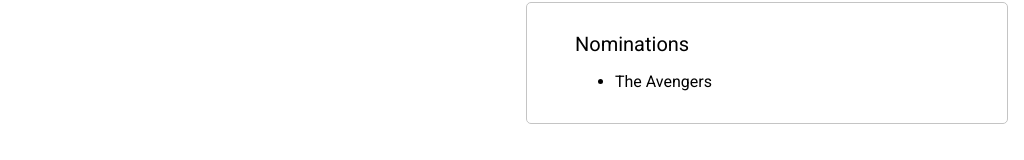
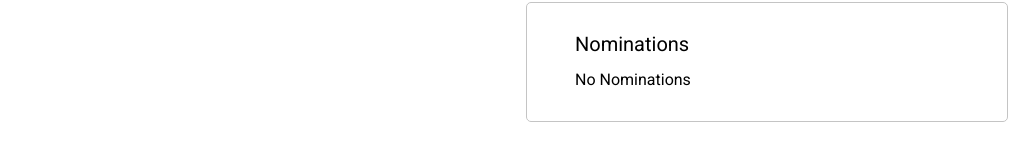
Before and after one commit to ThomasJnLiu/Shopify-Design-Challenge-2021, a React (Create React App) app: page / in a window 1280 px wide. Shown: the part 267-427 px from the top of the page, without its empty margins (256-1280 px from the left). Built offline with nearby package versions, Linux system fonts and the light colour scheme.

Commit message:
Add nominations function

```diff
--- a/src/App.css
+++ b/src/App.css
@@ -106,6 +106,10 @@ h1 {
 .content {
   display: flex;
 }
+
+ul {
+  list-style-type: none;
+}
 @media (max-width: 800px) {
   .cards {
     grid-template-columns: repeat(2, 1fr);
--- a/src/App.js
+++ b/src/App.js
@@ -9,6 +9,22 @@ import axios from "axios";
 
 const App = () => {
   const [movies, setMovies] = useState([]);
+  const [nominations, setNominations] = useState([]);
+  const onAdd = (nomMovie) => {
+    const exist = nominations.find((x) => x.imdbID === nomMovie.imdbID);
+    if (exist) {
+    } else {
+      setNominations([...nominations, { ...nomMovie }]);
+    }
+    // if (exist) {
+    //   // setNominations(
+    //   //   // nominations.map((x) =>
+    //   //   //   x.id === nomMovie.id ? { ...exist, qty: exist.qty + 1 } : x
+    //   //   // )
+    //   // );
+    // } else {
+    // }
+  };
   // const url = "http://www.omdbapi.com/?apikey=e95d3a07&s=";
   // const [query, setQuery] = useState("");
   // const [response, setResponse] = useState(false);
@@ -34,7 +50,8 @@ const App = () => {
       <Search getResult={(r) => setMovies(r)} />
       <div className="content">
         {" "}
-        <MoviesGrid newMovies={movies} /> <Nominations />
+        <MoviesGrid onAdd={onAdd} newMovies={movies} />
+        <Nominations onAdd={onAdd} movies={nominations} />
       </div>
     </div>
   );
--- a/src/components/MoviesCard.js
+++ b/src/components/MoviesCard.js
@@ -1,14 +1,17 @@
 import React from "react";
 import NominateButton from "./NominateButton";
 
-const MoviesCard = ({ movie, key }) => {
+const MoviesCard = ({ movie, key, onAdd }) => {
   return (
     <div className="movies-card" key={key}>
       <img src={movie.Poster} />
       <h1>{movie.Title}</h1>
       <h2>{movie.Year}</h2>
       <p>View on IMDB</p>
-      <NominateButton />
+      <button onClick={() => onAdd(movie)} class="nominate-button">
+        <p>Nominate</p>
+      </button>
+      {/* <NominateButton onAdd={onAdd} /> */}
     </div>
   );
 };
--- a/src/components/MoviesGrid.js
+++ b/src/components/MoviesGrid.js
@@ -1,7 +1,7 @@
 import React from "react";
 import MoviesCard from "./MoviesCard";
 
-const MoviesGrid = ({ newMovies }) => {
+const MoviesGrid = ({ newMovies, onAdd }) => {
   if (newMovies === undefined) {
     return (
       <>
@@ -12,10 +12,9 @@ const MoviesGrid = ({ newMovies }) => {
     return (
       <div className="movies">
         {newMovies.map((movie, index) => {
-          console.log(movie.Title);
           return (
             <>
-              <MoviesCard key={index} movie={movie} />
+              <MoviesCard key={index} movie={movie} onAdd={onAdd} />
             </>
           );
         })}
--- a/src/components/NominateButton.js
+++ b/src/components/NominateButton.js
@@ -1,10 +1,11 @@
 import React from "react";
 
-const NominateButton = () => {
+const NominateButton = (props) => {
+  const onAdd = props.onAdd;
   return (
-    <div class="nominate-button">
+    <button onClick={onAdd} class="nominate-button">
       <p>Nominate</p>
-    </div>
+    </button>
   );
 };
 
--- a/src/components/Nominations.js
+++ b/src/components/Nominations.js
@@ -1,11 +1,15 @@
-import React from "react";
+import React, { useEffect } from "react";
 
-const Nominations = () => {
+const Nominations = ({ movies }) => {
   return (
     <div className="nominations">
       <h1>Nominations</h1>
+      {movies.length === 0 && <div>No Nominations</div>}
+
       <ul>
-        <li>The Avengers</li>
+        {movies.map((movies, key) => {
+          return <li key={key}>{movies.Title}</li>;
+        })}
       </ul>
     </div>
   );
--- a/src/components/Search.js
+++ b/src/components/Search.js
@@ -16,16 +16,9 @@ const Search = ({ getResult }) => {
       // `http://www.omdbapi.com/?apikey=e95d3a07&s=avengers`
     );
     setMovies(result.data.Search);
-    console.log(result.data.Search);
   };
 
   useEffect(() => {
-    if (movies !== undefined) {
-      console.log("movies are defined");
-      console.log(movies);
-    } else {
-      console.log("movies is undefined");
-    }
     getResult(movies);
   }, [movies]);
 
```
Also changed, not shown: 1 other file (tests, documents, lock files or other folders).
